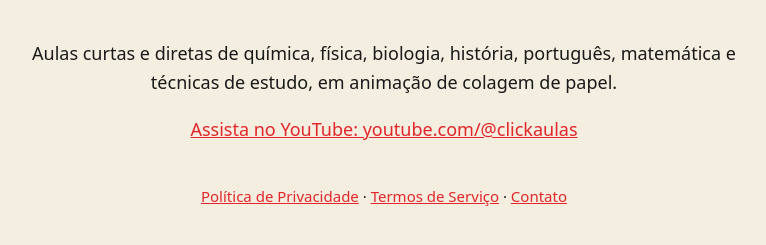
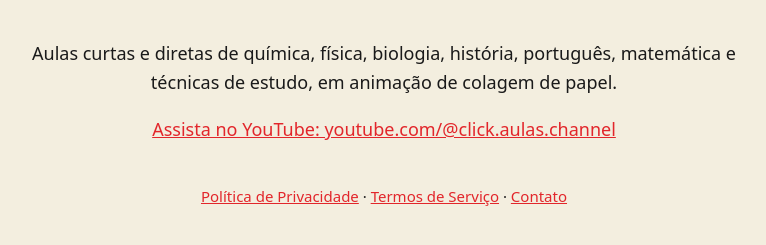
Before and after one commit to sandrovale/clickaulas, a plain HTML site: page index.html in a window 1280 px wide. Shown: the part 189-434 px from the top of the page, without its empty margins (256-1022 px from the left). Drawn offline with Linux system fonts and the light colour scheme.

Commit message:
Update YouTube link in index.html

```diff
--- a/index.html
+++ b/index.html
@@ -19,7 +19,7 @@
 <h1>Click Aulas</h1>
 <div class="tag">AULAS PARA O ENSINO MÉDIO E O ENEM</div>
 <p>Aulas curtas e diretas de química, física, biologia, história, português, matemática e técnicas de estudo, em animação de colagem de papel.</p>
-<p><a href="https://www.youtube.com/@clickaulas">Assista no YouTube: youtube.com/@clickaulas</a></p>
+<p><a href="https://www.youtube.com/@click.aulas.channel">Assista no YouTube: youtube.com/@click.aulas.channel</a></p>
 <nav><a href="privacidade.html">Política de Privacidade</a> · <a href="termos.html">Termos de Serviço</a> · <a href="mailto:contato.clickaulas@gmail.com">Contato</a></nav>
 </main>
 </body>
```
